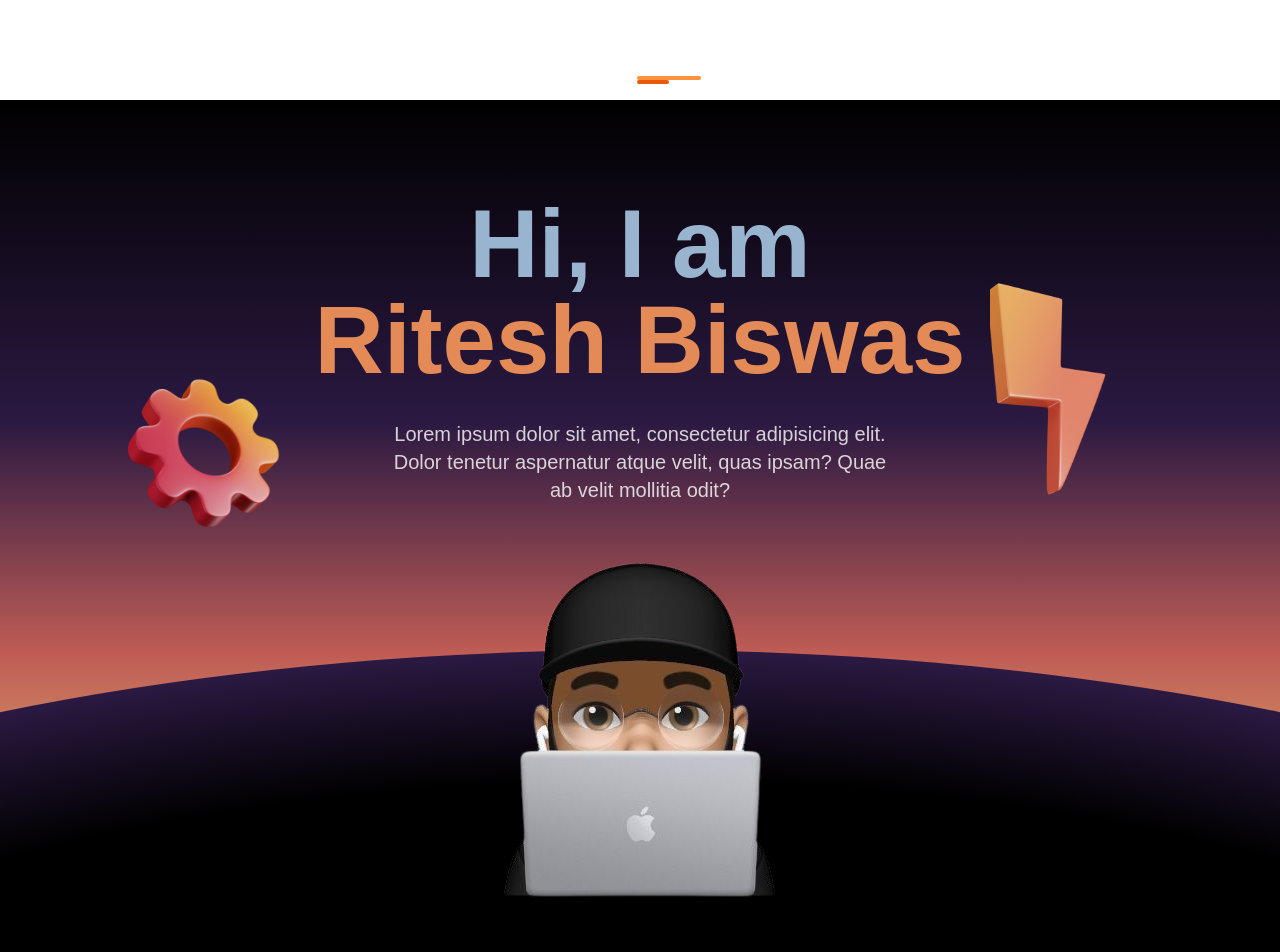
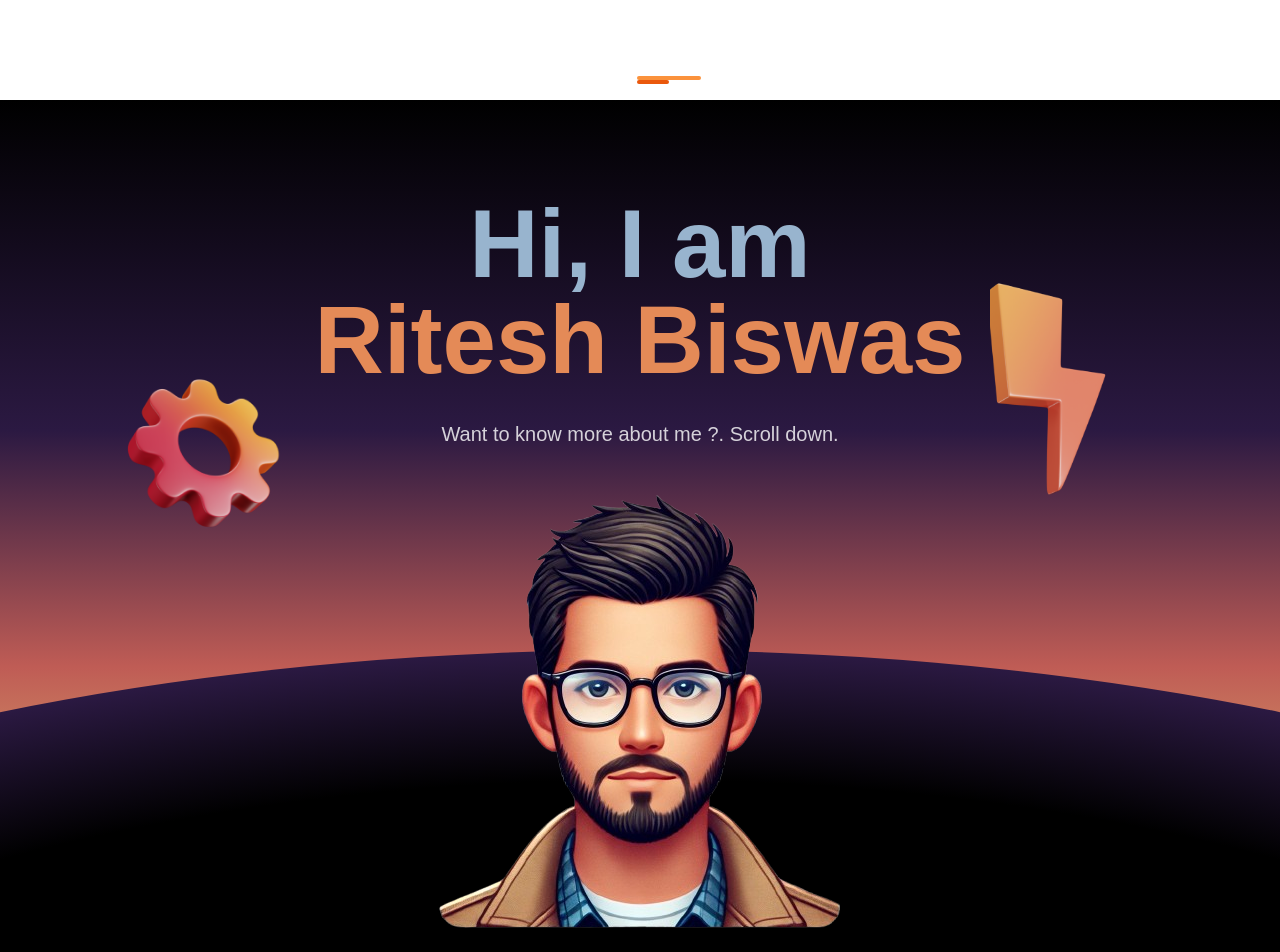
Before and after one commit to LuseBiswas/Portfolio2.0, a Next.js app: page / in a window 1280 px wide. Shown: the top 952 px of the page. Built offline with nearby package versions, Linux system fonts and the light colour scheme.

Commit message:
Changed the Profile Pic

```diff
--- a/src/components/Hero.tsx
+++ b/src/components/Hero.tsx
@@ -5,6 +5,7 @@ import cursor from '../assets/icon1.png';
 import lightining from '../assets/icon2.png';
 import { motion} from "framer-motion"
 import profilePic from '../assets/profilepic.png';
+import profilePic2 from '../assets/PROFILE.png';
 function Hero() {
   return (
     <div className='py-24 relative overflow-clip bg-[linear-gradient(to_bottom,#000,#2B1942_35%,#BF5C55_60%,#DBAF6E_80%)]'>
@@ -33,9 +34,9 @@ function Hero() {
 
 
       <p className='text-center text-xl max-w-[500px] mx-auto mt-8 text-white/80'>
-        Lorem ipsum dolor sit amet, consectetur adipisicing elit. Dolor tenetur aspernatur atque velit, quas ipsam? Quae ab velit mollitia odit?
+      Want to know more about me ?. Scroll down.
       </p>
-      <Image src={profilePic} alt='profile' className='h-auto w-auto mx-auto'/>
+      <Image src={profilePic2} alt='profile' className='h-auto w-auto mx-auto'/>
       </div>
     </div>
   )
```
Also changed, not shown: src/assets/PROFILE.png (added).
